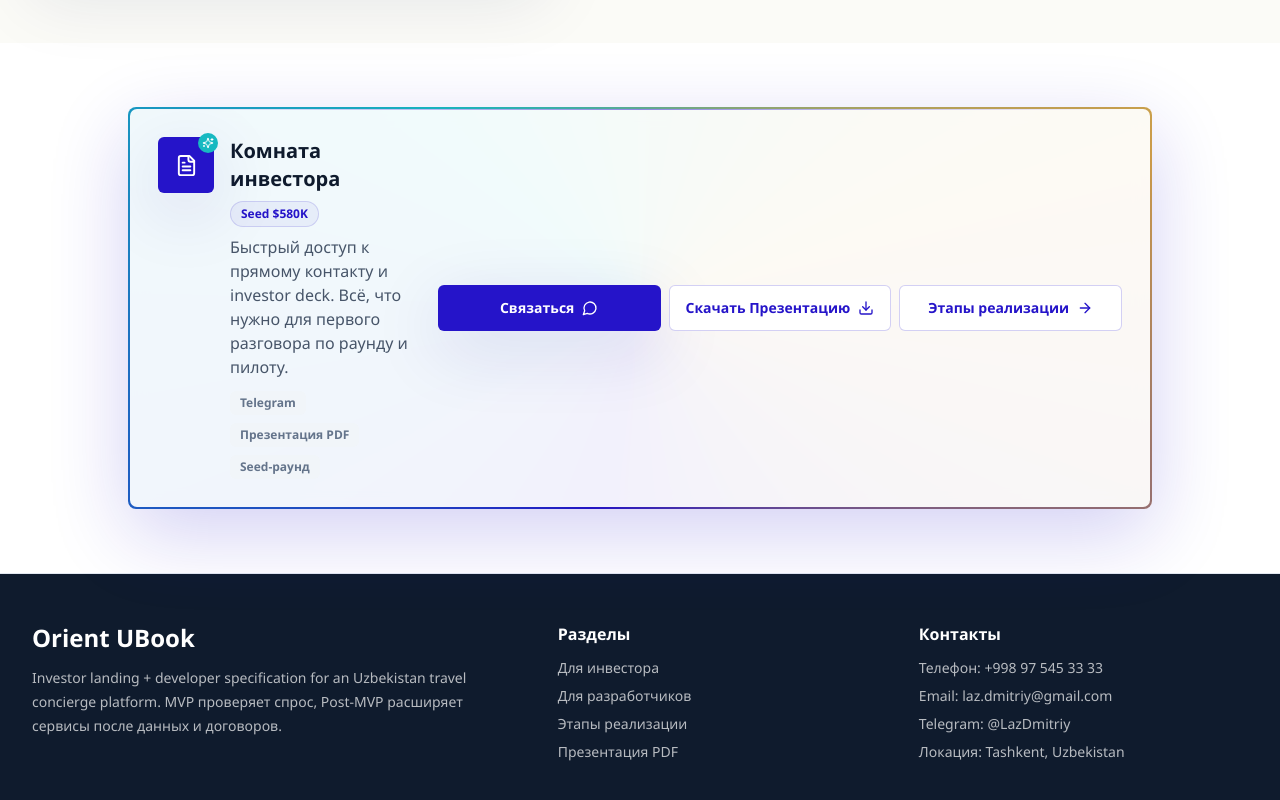
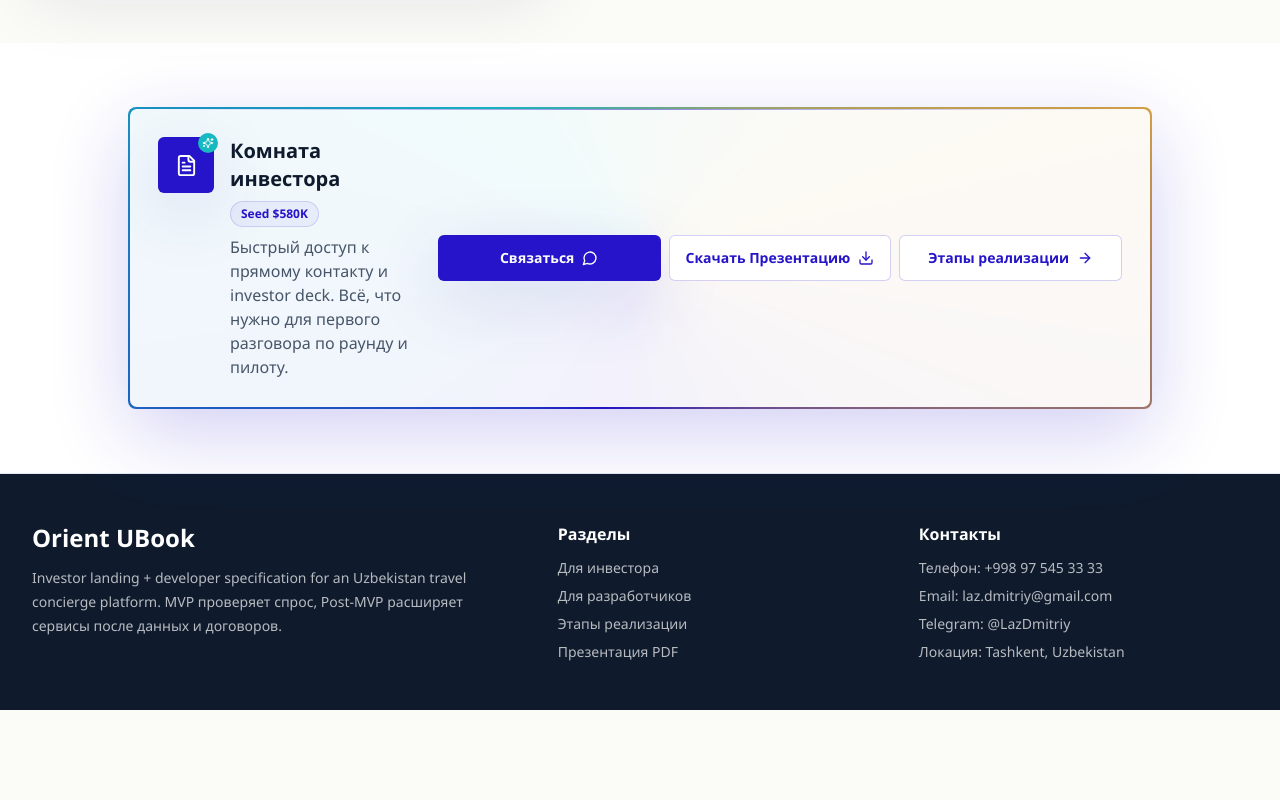
Before and after one commit to RawenHold/orient, a Next.js app: page / in a window 1280 px wide. Shown: the part 9285-10085 px from the top of the page. After the commit the page ends 9995 px from the top, so only its background shows below. Built offline with nearby package versions, Linux system fonts and the light colour scheme.

Commit message:
Remove investor room badges

```diff
--- a/src/components/PresentationCta.tsx
+++ b/src/components/PresentationCta.tsx
@@ -25,11 +25,6 @@ export function PresentationCta({ compact = false }: { compact?: boolean }) {
               <p className="mt-2 max-w-xl text-sm leading-6 text-slate-600 md:text-base">
                 Быстрый доступ к прямому контакту и investor deck. Всё, что нужно для первого разговора по раунду и пилоту.
               </p>
-              <div className="mt-3 flex flex-wrap gap-2 text-xs font-semibold text-slate-500">
-                <span className="rounded-md bg-slate-100 px-2.5 py-1">Telegram</span>
-                <span className="rounded-md bg-slate-100 px-2.5 py-1">Презентация PDF</span>
-                <span className="rounded-md bg-slate-100 px-2.5 py-1">Seed-раунд</span>
-              </div>
             </div>
           </div>
           <div className="grid gap-2 sm:grid-cols-3 lg:min-w-[560px]">
```
